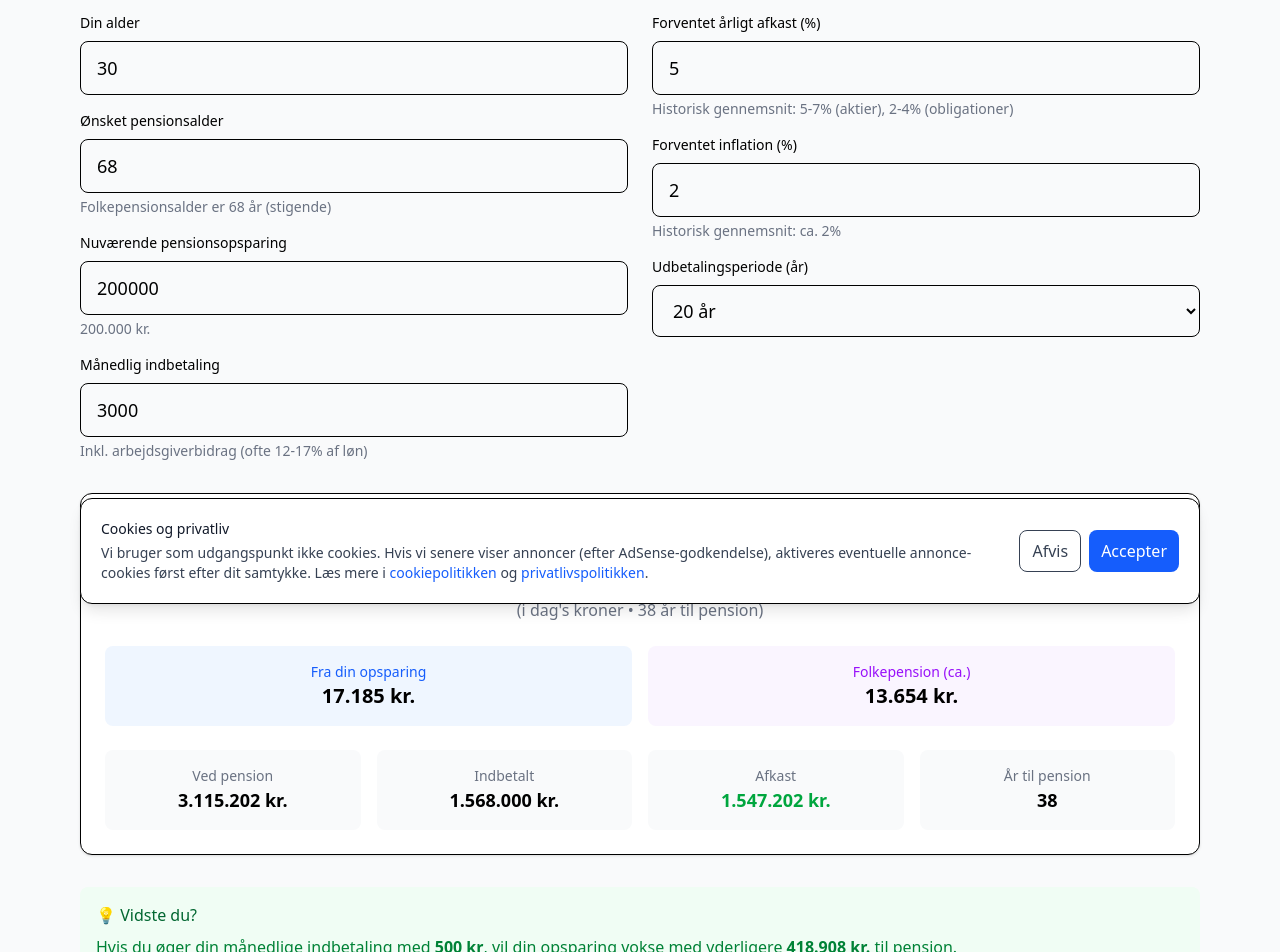
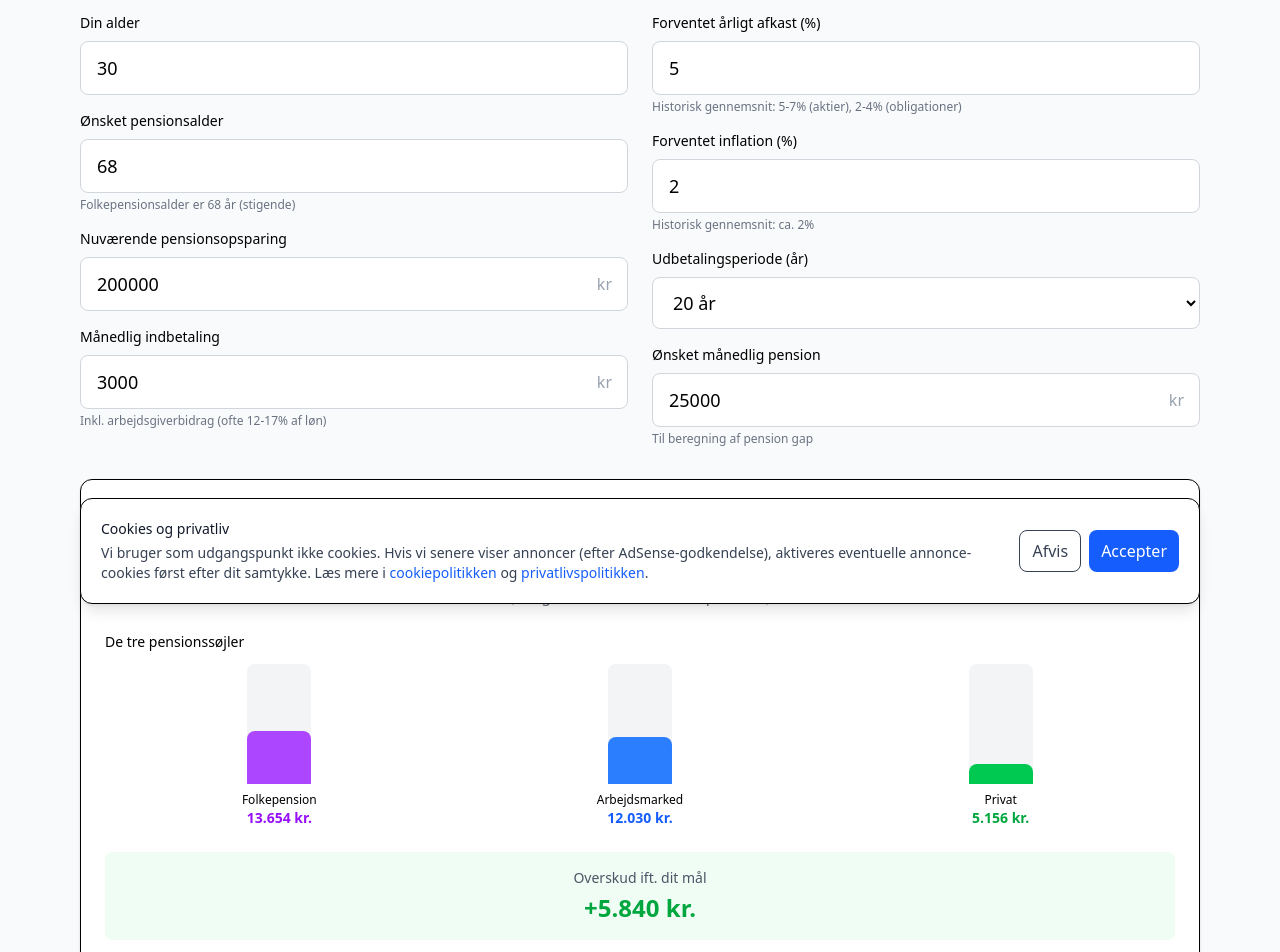
Before and after one commit to mahope/beregner-dk, a Next.js app: page /pension in a window 1280 px wide. Shown: the part 180-1132 px from the top of the page. Built offline with nearby package versions, Linux system fonts and the light colour scheme.

Commit message:
feat(pension): tilføj tre søjler, pension gap, formue-graf og dark mode

```diff
--- a/src/components/PensionBeregner.tsx
+++ b/src/components/PensionBeregner.tsx
@@ -2,6 +2,15 @@
 
 import { useState, useMemo } from "react";
 import { CalculationLoading, useCalculationLoading } from "./LoadingSpinner";
+import { InputField } from "./InputField";
+
+interface AarData {
+  aar: number;
+  alder: number;
+  saldo: number;
+  indskud: number;
+  afkast: number;
+}
 
 export default function PensionBeregner() {
   const [alder, setAlder] = useState<number>(30);
@@ -11,26 +20,23 @@ export default function PensionBeregner() {
   const [forventetAfkast, setForventetAfkast] = useState<number>(5);
   const [inflation, setInflation] = useState<number>(2);
   const [udbetalingsperiode, setUdbetalingsperiode] = useState<number>(20);
+  const [oensketMaanedlig, setOensketMaanedlig] = useState<number>(25000);
 
-  // Loading state for beregning
   const isLoading = useCalculationLoading([
     alder, pensionsalder, maanedligIndbetaling, nuværendeOpsparing,
-    forventetAfkast, inflation, udbetalingsperiode
+    forventetAfkast, inflation, udbetalingsperiode, oensketMaanedlig,
   ]);
 
   const resultat = useMemo(() => {
     const aarTilPension = pensionsalder - alder;
     if (aarTilPension <= 0) return null;
 
-    // Real afkast (efter inflation)
     const realAfkast = (1 + forventetAfkast / 100) / (1 + inflation / 100) - 1;
     const maanedligRealAfkast = realAfkast / 12;
     const antalMaaneder = aarTilPension * 12;
 
-    // Fremtidig værdi af nuværende opsparing
+    // Fremtidig værdi
     const fvNuvaerende = nuværendeOpsparing * Math.pow(1 + realAfkast, aarTilPension);
-
-    // Fremtidig værdi af månedlige indbetalinger (annuitet)
     let fvIndbetalinger: number;
     if (maanedligRealAfkast === 0) {
       fvIndbetalinger = maanedligIndbetaling * antalMaaneder;
@@ -41,7 +47,7 @@ export default function PensionBeregner() {
 
     const samletOpsparing = fvNuvaerende + fvIndbetalinger;
 
-    // Månedlig udbetaling i pensionen
+    // Månedlig udbetaling
     const udbetalingsMaaneder = udbetalingsperiode * 12;
     let maanedligUdbetaling: number;
     if (maanedligRealAfkast === 0) {
@@ -52,18 +58,51 @@ export default function PensionBeregner() {
         (Math.pow(1 + maanedligRealAfkast, udbetalingsMaaneder) - 1);
     }
 
-    // Samlet indbetaling
     const samletIndbetalt = nuværendeOpsparing + (maanedligIndbetaling * antalMaaneder);
     const samletAfkast = samletOpsparing - samletIndbetalt;
 
-    // Beregn ekstra scenarier
-    const ekstraPr500 = 500 *
-      ((Math.pow(1 + maanedligRealAfkast, antalMaaneder) - 1) / maanedligRealAfkast);
+    // Ekstra ved +500 kr/md
+    const ekstraPr500 = maanedligRealAfkast === 0
+      ? 500 * antalMaaneder
+      : 500 * ((Math.pow(1 + maanedligRealAfkast, antalMaaneder) - 1) / maanedligRealAfkast);
 
-    // Folkepension (2026 satser, kilde: borger.dk)
-    const folkepensionGrundbeloeb = 7544; // månedlig grundbeløb
-    const folkepensionTillaeg = 8729; // månedlig pensionstillæg for enlige, ca. 4400 for samboende
-    const anslaaetFolkepension = folkepensionGrundbeloeb + (folkepensionTillaeg * 0.7); // modregning antaget
+    // Folkepension (2026 satser)
+    const folkepensionGrundbeloeb = 7544;
+    const folkepensionTillaeg = 8729;
+    const anslaaetFolkepension = folkepensionGrundbeloeb + Math.round(folkepensionTillaeg * 0.7);
+
+    // Tre søjler
+    const soejle1 = anslaaetFolkepension; // folkepension
+    const soejle2 = Math.round(maanedligUdbetaling * 0.7); // arbejdsmarkedspension (estimeret ~70%)
+    const soejle3 = Math.round(maanedligUdbetaling * 0.3); // privat (estimeret ~30%)
+    const samletMaanedlig = soejle1 + soejle2 + soejle3;
+
+    // Pension gap
+    const gap = oensketMaanedlig - samletMaanedlig;
+
+    // Årlig udvikling til graf
+    const aarligData: AarData[] = [];
+    let saldo = nuværendeOpsparing;
+    let totalIndskud = nuværendeOpsparing;
+    let totalAfkast = 0;
+
+    for (let m = 1; m <= antalMaaneder; m++) {
+      saldo += maanedligIndbetaling;
+      totalIndskud += maanedligIndbetaling;
+      const afk = saldo * maanedligRealAfkast;
+      saldo += afk;
+      totalAfkast += afk;
+
+      if (m % 12 === 0) {
+        aarligData.push({
+          aar: m / 12,
+          alder: alder + m / 12,
+          saldo,
+          indskud: totalIndskud,
+          afkast: totalAfkast,
+        });
+      }
+    }
 
     return {
       aarTilPension,
@@ -72,10 +111,13 @@ export default function PensionBeregner() {
       samletIndbetalt: Math.round(samletIndbetalt),
       samletAfkast: Math.round(samletAfkast),
       ekstraPr500: Math.round(ekstraPr500),
-      folkepension: Math.round(anslaaetFolkepension),
-      samletMaanedlig: Math.round(maanedligUdbetaling + anslaaetFolkepension),
+      folkepension: anslaaetFolkepension,
+      soejle1, soejle2, soejle3,
+      samletMaanedlig,
+      gap,
+      aarligData,
     };
-  }, [alder, pensionsalder, maanedligIndbetaling, nuværendeOpsparing, forventetAfkast, inflation, udbetalingsperiode]);
+  }, [alder, pensionsalder, maanedligIndbetaling, nuværendeOpsparing, forventetAfkast, inflation, udbetalingsperiode, oensketMaanedlig]);
 
   const formatKr = (amount: number) => {
     return new Intl.NumberFormat("da-DK", {
@@ -90,103 +132,67 @@ export default function PensionBeregner() {
       {/* Input */}
       <div className="grid grid-cols-1 md:grid-cols-2 gap-6">
         <div className="space-y-4">
-          <div>
-            <label className="block text-sm font-medium mb-2">Din alder</label>
-            <input
-              type="number"
-              min="18"
-              max="70"
+          <InputField
+            label="Din alder"
             value={alder}
-              onChange={(e) => setAlder(parseInt(e.target.value) || 0)}
-              className="w-full px-4 py-3 border rounded-lg text-lg"
+            onChange={setAlder}
+            min={18}
+            max={70}
+          />
+          <InputField
+            label="Ønsket pensionsalder"
+            value={pensionsalder}
+            onChange={setPensionsalder}
+            min={alder + 1}
+            max={80}
+            helpText="Folkepensionsalder er 68 år (stigende)"
+          />
+          <InputField
+            label="Nuværende pensionsopsparing"
+            value={nuværendeOpsparing}
+            onChange={setNuværendeOpsparing}
+            min={0}
+            max={50000000}
+            step={10000}
+            unit="kr"
+          />
+          <InputField
+            label="Månedlig indbetaling"
+            value={maanedligIndbetaling}
+            onChange={setMaanedligIndbetaling}
+            min={0}
+            max={100000}
+            step={500}
+            unit="kr"
+            helpText="Inkl. arbejdsgiverbidrag (ofte 12-17% af løn)"
           />
         </div>
 
+        <div className="space-y-4">
+          <InputField
+            label="Forventet årligt afkast (%)"
+            value={forventetAfkast}
+            onChange={setForventetAfkast}
+            min={0}
+            max={15}
+            step={0.5}
+            helpText="Historisk gennemsnit: 5-7% (aktier), 2-4% (obligationer)"
+          />
+          <InputField
+            label="Forventet inflation (%)"
+            value={inflation}
+            onChange={setInflation}
+            min={0}
+            max={10}
+            step={0.5}
+            helpText="Historisk gennemsnit: ca. 2%"
+          />
           <div>
-            <label className="block text-sm font-medium mb-2">Ønsket pensionsalder</label>
-            <input
-              type="number"
-              min={alder + 1}
-              max="80"
-              value={pensionsalder}
-              onChange={(e) => setPensionsalder(parseInt(e.target.value) || 0)}
-              className="w-full px-4 py-3 border rounded-lg text-lg"
-            />
-            <p className="text-sm text-gray-500 mt-1">
-              Folkepensionsalder er 68 år (stigende)
-            </p>
-          </div>
-
-          <div>
-            <label className="block text-sm font-medium mb-2">Nuværende pensionsopsparing</label>
-            <input
-              type="number"
-              min="0"
-              max="50000000"
-              step="10000"
-              value={nuværendeOpsparing}
-              onChange={(e) => setNuværendeOpsparing(parseFloat(e.target.value) || 0)}
-              className="w-full px-4 py-3 border rounded-lg text-lg"
-            />
-            <p className="text-sm text-gray-500 mt-1">{formatKr(nuværendeOpsparing)}</p>
-          </div>
-
-          <div>
-            <label className="block text-sm font-medium mb-2">Månedlig indbetaling</label>
-            <input
-              type="number"
-              min="0"
-              max="100000"
-              step="500"
-              value={maanedligIndbetaling}
-              onChange={(e) => setMaanedligIndbetaling(parseFloat(e.target.value) || 0)}
-              className="w-full px-4 py-3 border rounded-lg text-lg"
-            />
-            <p className="text-sm text-gray-500 mt-1">
-              Inkl. arbejdsgiverbidrag (ofte 12-17% af løn)
-            </p>
-          </div>
-        </div>
-
-        <div className="space-y-4">
-          <div>
-            <label className="block text-sm font-medium mb-2">Forventet årligt afkast (%)</label>
-            <input
-              type="number"
-              min="0"
-              max="15"
-              step="0.5"
-              value={forventetAfkast}
-              onChange={(e) => setForventetAfkast(parseFloat(e.target.value) || 0)}
-              className="w-full px-4 py-3 border rounded-lg text-lg"
-            />
-            <p className="text-sm text-gray-500 mt-1">
-              Historisk gennemsnit: 5-7% (aktier), 2-4% (obligationer)
-            </p>
-          </div>
-
-          <div>
-            <label className="block text-sm font-medium mb-2">Forventet inflation (%)</label>
-            <input
-              type="number"
-              min="0"
-              max="10"
-              step="0.5"
-              value={inflation}
-              onChange={(e) => setInflation(parseFloat(e.target.value) || 0)}
-              className="w-full px-4 py-3 border rounded-lg text-lg"
-            />
-            <p className="text-sm text-gray-500 mt-1">
-              Historisk gennemsnit: ca. 2%
-            </p>
-          </div>
-
-          <div>
-            <label className="block text-sm font-medium mb-2">Udbetalingsperiode (år)</label>
+            <label className="block text-sm font-medium mb-2 dark:text-gray-200">Udbetalingsperiode (år)</label>
             <select
               value={udbetalingsperiode}
               onChange={(e) => setUdbetalingsperiode(parseInt(e.target.value))}
-              className="w-full px-4 py-3 border rounded-lg text-lg"
+              className="w-full px-4 py-3 border border-gray-300 dark:border-gray-600 rounded-lg text-lg bg-white dark:bg-gray-800 dark:text-white"
             >
               <option value="10">10 år</option>
               <option value="15">15 år</option>
@@ -195,6 +201,16 @@ export default function PensionBeregner() {
               <option value="30">Livsvarig (ca. 30 år)</option>
             </select>
           </div>
+          <InputField
+            label="Ønsket månedlig pension"
+            value={oensketMaanedlig}
+            onChange={setOensketMaanedlig}
+            min={0}
+            max={200000}
+            step={1000}
+            unit="kr"
+            helpText="Til beregning af pension gap"
+          />
         </div>
       </div>
 
@@ -208,53 +224,133 @@ export default function PensionBeregner() {
           <div className="p-6 bg-white dark:bg-gray-800 rounded-xl shadow-sm border dark:border-gray-700">
             <div className="text-center mb-6">
               <p className="text-sm text-gray-500 dark:text-gray-400 mb-1">Forventet månedlig pension</p>
-            <p className="text-5xl font-bold text-green-600">
+              <p className="text-5xl font-bold text-green-600 dark:text-green-400">
                 {formatKr(resultat.samletMaanedlig)}
               </p>
-            <p className="text-gray-500 mt-2">
-              (i dag's kroner • {resultat.aarTilPension} år til pension)
+              <p className="text-gray-500 dark:text-gray-400 mt-2">
+                (i dagens kroner - {resultat.aarTilPension} år til pension)
               </p>
             </div>
 
-          <div className="grid grid-cols-2 gap-4 mb-6">
-            <div className="p-4 bg-blue-50 rounded-lg text-center">
-              <p className="text-sm text-blue-600">Fra din opsparing</p>
-              <p className="font-bold text-xl">{formatKr(resultat.maanedligUdbetaling)}</p>
+            {/* Tre søjler visualisering */}
+            <div className="mb-6">
+              <h4 className="text-sm font-medium mb-3 dark:text-gray-200">De tre pensionssøjler</h4>
+              <div className="grid grid-cols-3 gap-3">
+                <div className="text-center">
+                  <div className="relative mx-auto w-16 bg-gray-100 dark:bg-gray-700 rounded-t-lg overflow-hidden" style={{ height: "120px" }}>
+                    <div
+                      className="absolute bottom-0 w-full bg-purple-500 dark:bg-purple-400 rounded-t-lg transition-all"
+                      style={{ height: `${resultat.samletMaanedlig > 0 ? (resultat.soejle1 / resultat.samletMaanedlig) * 100 : 0}%` }}
+                    />
                   </div>
-            <div className="p-4 bg-purple-50 rounded-lg text-center">
-              <p className="text-sm text-purple-600">Folkepension (ca.)</p>
-              <p className="font-bold text-xl">{formatKr(resultat.folkepension)}</p>
+                  <p className="text-xs font-medium mt-2 dark:text-gray-200">Folkepension</p>
+                  <p className="text-sm font-bold text-purple-600 dark:text-purple-400">{formatKr(resultat.soejle1)}</p>
+                </div>
+                <div className="text-center">
+                  <div className="relative mx-auto w-16 bg-gray-100 dark:bg-gray-700 rounded-t-lg overflow-hidden" style={{ height: "120px" }}>
+                    <div
+                      className="absolute bottom-0 w-full bg-blue-500 dark:bg-blue-400 rounded-t-lg transition-all"
+                      style={{ height: `${resultat.samletMaanedlig > 0 ? (resultat.soejle2 / resultat.samletMaanedlig) * 100 : 0}%` }}
+                    />
+                  </div>
+                  <p className="text-xs font-medium mt-2 dark:text-gray-200">Arbejdsmarked</p>
+                  <p className="text-sm font-bold text-blue-600 dark:text-blue-400">{formatKr(resultat.soejle2)}</p>
+                </div>
+                <div className="text-center">
+                  <div className="relative mx-auto w-16 bg-gray-100 dark:bg-gray-700 rounded-t-lg overflow-hidden" style={{ height: "120px" }}>
+                    <div
+                      className="absolute bottom-0 w-full bg-green-500 dark:bg-green-400 rounded-t-lg transition-all"
+                      style={{ height: `${resultat.samletMaanedlig > 0 ? (resultat.soejle3 / resultat.samletMaanedlig) * 100 : 0}%` }}
+                    />
+                  </div>
+                  <p className="text-xs font-medium mt-2 dark:text-gray-200">Privat</p>
+                  <p className="text-sm font-bold text-green-600 dark:text-green-400">{formatKr(resultat.soejle3)}</p>
+                </div>
               </div>
             </div>
 
+            {/* Pension gap */}
+            {resultat.gap !== 0 && (
+              <div className={`mb-6 p-4 rounded-lg text-center ${
+                resultat.gap > 0
+                  ? "bg-red-50 dark:bg-red-900/20"
+                  : "bg-green-50 dark:bg-green-900/20"
+              }`}>
+                <p className="text-sm text-gray-600 dark:text-gray-400 mb-1">
+                  {resultat.gap > 0 ? "Pension gap (mangler pr. måned)" : "Overskud ift. dit mål"}
+                </p>
+                <p className={`text-2xl font-bold ${resultat.gap > 0 ? "text-red-600 dark:text-red-400" : "text-green-600 dark:text-green-400"}`}>
+                  {resultat.gap > 0 ? `-${formatKr(resultat.gap)}` : `+${formatKr(Math.abs(resultat.gap))}`}
+                </p>
+                {resultat.gap > 0 && (
+                  <p className="text-xs text-gray-500 dark:text-gray-400 mt-2">
+                    Du skal spare ca. {formatKr(Math.round(resultat.gap * 1.5))} ekstra pr. måned for at lukke gabet
+                  </p>
+                )}
+              </div>
+            )}
+
             <div className="grid grid-cols-2 md:grid-cols-4 gap-4 text-center">
-            <div className="p-4 bg-gray-50 rounded-lg">
-              <p className="text-sm text-gray-500">Ved pension</p>
-              <p className="font-bold text-lg">{formatKr(resultat.samletOpsparing)}</p>
+              <div className="p-4 bg-gray-50 dark:bg-gray-700 rounded-lg">
+                <p className="text-sm text-gray-500 dark:text-gray-400">Ved pension</p>
+                <p className="font-bold text-lg dark:text-white">{formatKr(resultat.samletOpsparing)}</p>
               </div>
-            <div className="p-4 bg-gray-50 rounded-lg">
-              <p className="text-sm text-gray-500">Indbetalt</p>
-              <p className="font-bold text-lg">{formatKr(resultat.samletIndbetalt)}</p>
+              <div className="p-4 bg-gray-50 dark:bg-gray-700 rounded-lg">
+                <p className="text-sm text-gray-500 dark:text-gray-400">Indbetalt</p>
+                <p className="font-bold text-lg dark:text-white">{formatKr(resultat.samletIndbetalt)}</p>
               </div>
-            <div className="p-4 bg-gray-50 rounded-lg">
-              <p className="text-sm text-gray-500">Afkast</p>
-              <p className="font-bold text-lg text-green-600">{formatKr(resultat.samletAfkast)}</p>
+              <div className="p-4 bg-gray-50 dark:bg-gray-700 rounded-lg">
+                <p className="text-sm text-gray-500 dark:text-gray-400">Afkast</p>
+                <p className="font-bold text-lg text-green-600 dark:text-green-400">{formatKr(resultat.samletAfkast)}</p>
               </div>
-            <div className="p-4 bg-gray-50 rounded-lg">
-              <p className="text-sm text-gray-500">År til pension</p>
-              <p className="font-bold text-lg">{resultat.aarTilPension}</p>
+              <div className="p-4 bg-gray-50 dark:bg-gray-700 rounded-lg">
+                <p className="text-sm text-gray-500 dark:text-gray-400">År til pension</p>
+                <p className="font-bold text-lg dark:text-white">{resultat.aarTilPension}</p>
               </div>
+            </div>
+
+            {/* Pensionsformue graf */}
+            {resultat.aarligData.length > 0 && (
+              <div className="mt-6">
+                <h4 className="text-sm font-medium mb-3 dark:text-gray-200">Pensionsformue over tid</h4>
+                <div className="flex items-end gap-1 h-36">
+                  {resultat.aarligData
+                    .filter((_, i) => i % Math.max(1, Math.floor(resultat.aarligData.length / 15)) === 0 || i === resultat.aarligData.length - 1)
+                    .map((d) => {
+                      const maxSaldo = resultat.aarligData[resultat.aarligData.length - 1].saldo;
+                      const totalH = maxSaldo > 0 ? (d.saldo / maxSaldo) * 100 : 0;
+                      const indskudH = maxSaldo > 0 ? (d.indskud / maxSaldo) * 100 : 0;
+                      const afkastH = totalH - indskudH;
+                      return (
+                        <div key={d.aar} className="flex-1 flex flex-col justify-end items-center" title={`${d.alder} år`}>
+                          <div className="w-full flex flex-col justify-end" style={{ height: "144px" }}>
+                            <div className="bg-green-400 dark:bg-green-500 rounded-t-sm w-full" style={{ height: `${afkastH}%` }} />
+                            <div className="bg-blue-400 dark:bg-blue-500 w-full" style={{ height: `${indskudH}%` }} />
+                          </div>
+                          <span className="text-[9px] text-gray-500 dark:text-gray-400 mt-1">{d.alder}</span>
+                        </div>
+                      );
+                    })}
+                </div>
+                <div className="flex gap-4 mt-2 text-xs text-gray-500 dark:text-gray-400">
+                  <span className="flex items-center gap-1">
+                    <span className="w-3 h-3 rounded-sm bg-blue-400 inline-block" /> Indskud
+                  </span>
+                  <span className="flex items-center gap-1">
+                    <span className="w-3 h-3 rounded-sm bg-green-400 inline-block" /> Afkast
+                  </span>
                 </div>
               </div>
             )}
-
+          </div>
+        )}
       </CalculationLoading>
 
       {/* Ekstra info */}
       {resultat && !isLoading && (
-        <div className="p-4 bg-green-50 rounded-lg">
-          <h3 className="font-medium mb-2 text-green-800">💡 Vidste du?</h3>
-          <p className="text-green-700">
+        <div className="p-4 bg-green-50 dark:bg-green-900/20 rounded-lg">
+          <h3 className="font-medium mb-2 text-green-800 dark:text-green-300">Vidste du?</h3>
+          <p className="text-green-700 dark:text-green-400">
             Hvis du øger din månedlige indbetaling med <strong>500 kr</strong>,
             vil din opsparing vokse med yderligere <strong>{formatKr(resultat.ekstraPr500)}</strong> til pension.
           </p>
@@ -262,24 +358,24 @@ export default function PensionBeregner() {
       )}
 
       {/* Aldersbaseret anbefaling */}
-      <div className="p-4 bg-blue-50 rounded-lg">
-        <h3 className="font-medium mb-3 text-blue-800">📊 Tommelfingerregel: Opsparing efter alder</h3>
+      <div className="p-4 bg-blue-50 dark:bg-blue-900/30 rounded-lg">
+        <h3 className="font-medium mb-3 text-blue-800 dark:text-blue-200">Tommelfingerregel: Opsparing efter alder</h3>
         <div className="grid grid-cols-2 md:grid-cols-4 gap-4 text-sm">
           <div>
-            <span className="text-blue-600 font-medium">30 år</span>
-            <p>1x årsløn opsparet</p>
+            <span className="text-blue-600 dark:text-blue-400 font-medium">30 år</span>
+            <p className="dark:text-gray-300">1x årsløn opsparet</p>
           </div>
           <div>
-            <span className="text-blue-600 font-medium">40 år</span>
-            <p>3x årsløn opsparet</p>
+            <span className="text-blue-600 dark:text-blue-400 font-medium">40 år</span>
+            <p className="dark:text-gray-300">3x årsløn opsparet</p>
           </div>
           <div>
-            <span className="text-blue-600 font-medium">50 år</span>
-            <p>6x årsløn opsparet</p>
+            <span className="text-blue-600 dark:text-blue-400 font-medium">50 år</span>
+            <p className="dark:text-gray-300">6x årsløn opsparet</p>
           </div>
           <div>
-            <span className="text-blue-600 font-medium">60 år</span>
-            <p>8x årsløn opsparet</p>
+            <span className="text-blue-600 dark:text-blue-400 font-medium">60 år</span>
+            <p className="dark:text-gray-300">8x årsløn opsparet</p>
           </div>
         </div>
       </div>
```
Also changed, not shown: 1 other file (tests, documents, lock files or other folders). Lines whose indentation alone changed are shown as unchanged.
